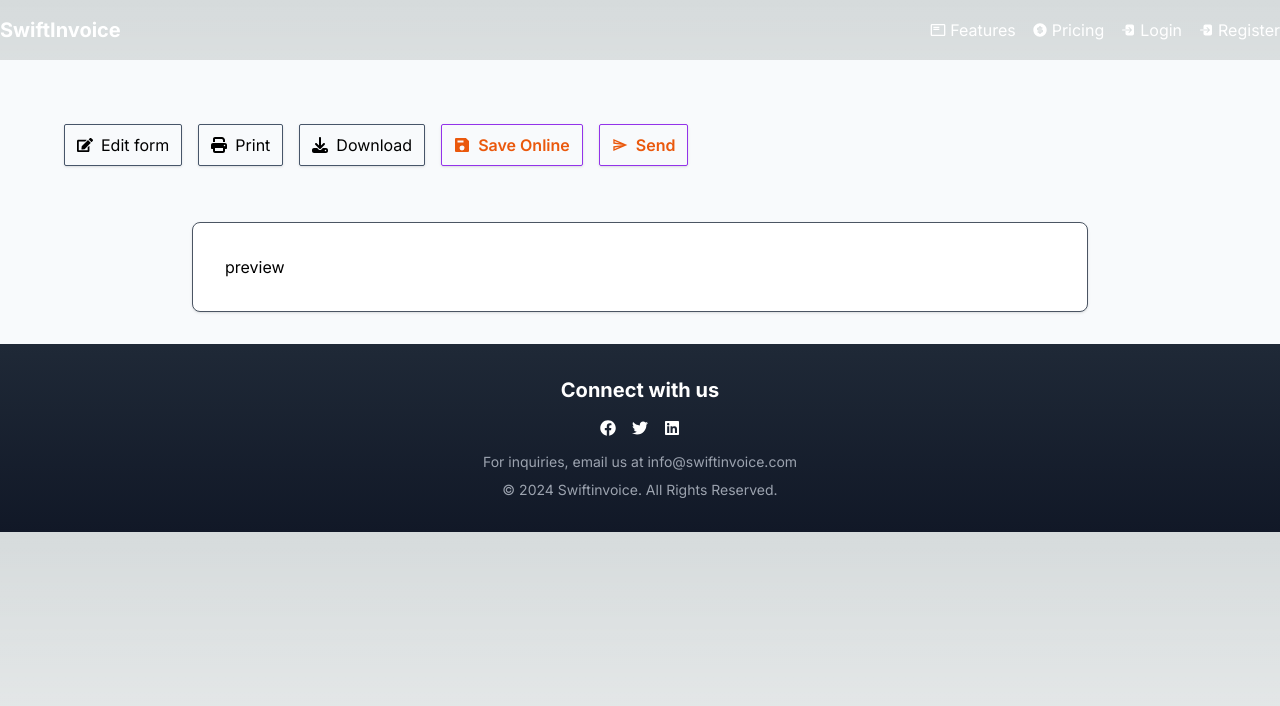
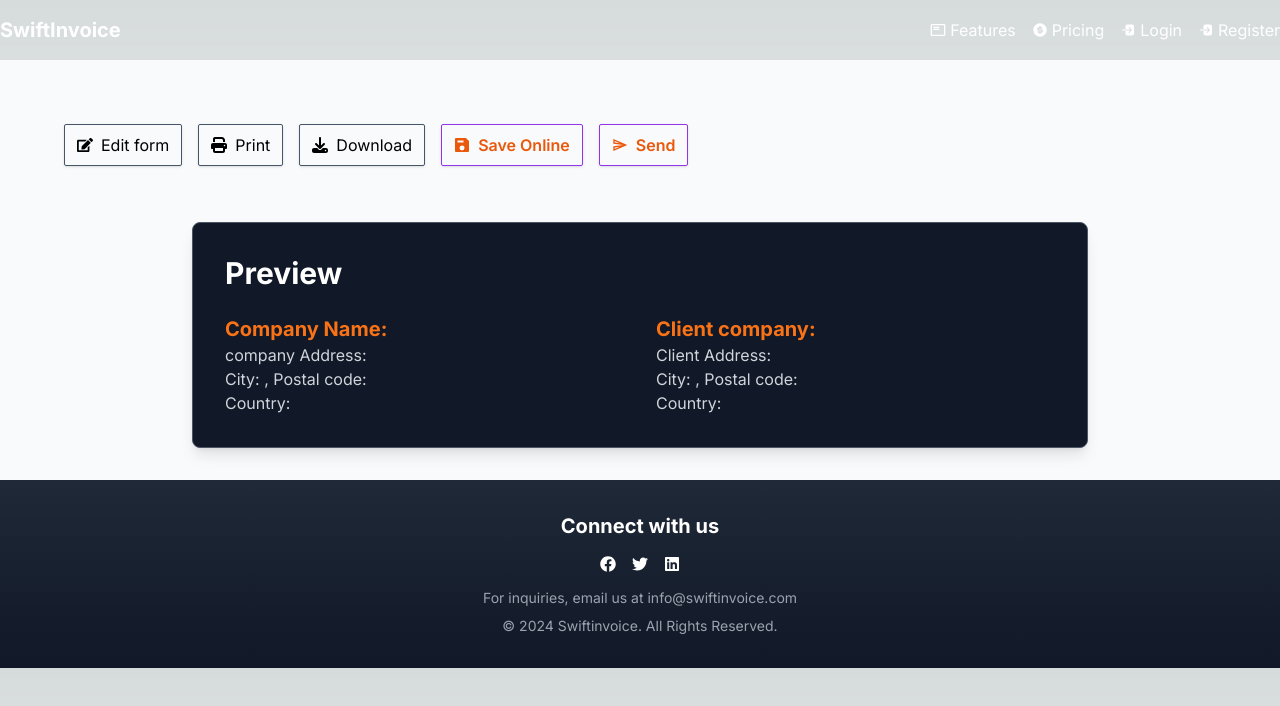
Before and after one commit to Blackie360/BillWise-invoice, a Next.js app: page /invoice/new in a window 1280 px wide. Both pictures are taken after a click on the button "Preview". Shown: the top 706 px of the page. Built offline with nearby package versions, Linux system fonts and the light colour scheme.

Commit message:
data can be previewed

```diff
--- a/app/invoice/new/page.tsx
+++ b/app/invoice/new/page.tsx
@@ -210,7 +210,7 @@ function handleFormSubmit(e: { preventDefault: () => void; }) {
 
 </div>
 <button type="submit" className="bg-orange-500 hover:bg-orange-600 text-white font-bold py-2 px-4 rounded">
-  Submit
+ Create Invoice
 </button>
 
 </form>
--- a/components/FormPreview.tsx
+++ b/components/FormPreview.tsx
@@ -1,6 +1,6 @@
 import React from 'react'
 
-const FormPreview = ({data}) => {
+const FormPreview = ({data}: {data: any}) => {
   const {
     company,
     name,
@@ -19,9 +19,23 @@ const FormPreview = ({data}) => {
   } = data;
 
   return (
-    <div className="w-full max-w-4xl p-4 bg-white border border-gray-600 rounded-lg shadow sm:p-6 md:p-8 mx-auto">
-   <h2>preview</h2>
-</div>
+    <div className="w-full max-w-4xl p-4 bg-gray-900 border border-gray-600 rounded-lg shadow-lg sm:p-6 md:p-8 mx-auto">
+      <h2 className="text-3xl font-bold text-white">Preview</h2>
+      <div className="flex flex-col sm:flex-row justify-between mt-6">
+        <div className="sm:w-1/2 pr-4">
+          <h3 className="text-xl font-bold text-orange-500">Company Name: {company}</h3>
+          <p className="text-gray-300"> company Address: {companyAddress}</p>
+          <p className="text-gray-300"> City: {city},  Postal code: {postalCode}</p>
+          <p className="text-gray-300"> Country: {country}</p>
+        </div>
+        <div className="sm:w-1/2 mt-4 sm:mt-0 pl-4">
+          <h3 className="text-xl font-bold text-orange-500">Client company: {clientCompany}</h3>
+          <p className="text-gray-300">Client Address: {clientAddress}</p>
+          <p className="text-gray-300">City: {clientCity}, Postal code: {clientPostalCode}</p>
+          <p className="text-gray-300">Country: {clientCountry}</p>
+        </div>
+      </div>
+    </div>
   )
 }
 
```
